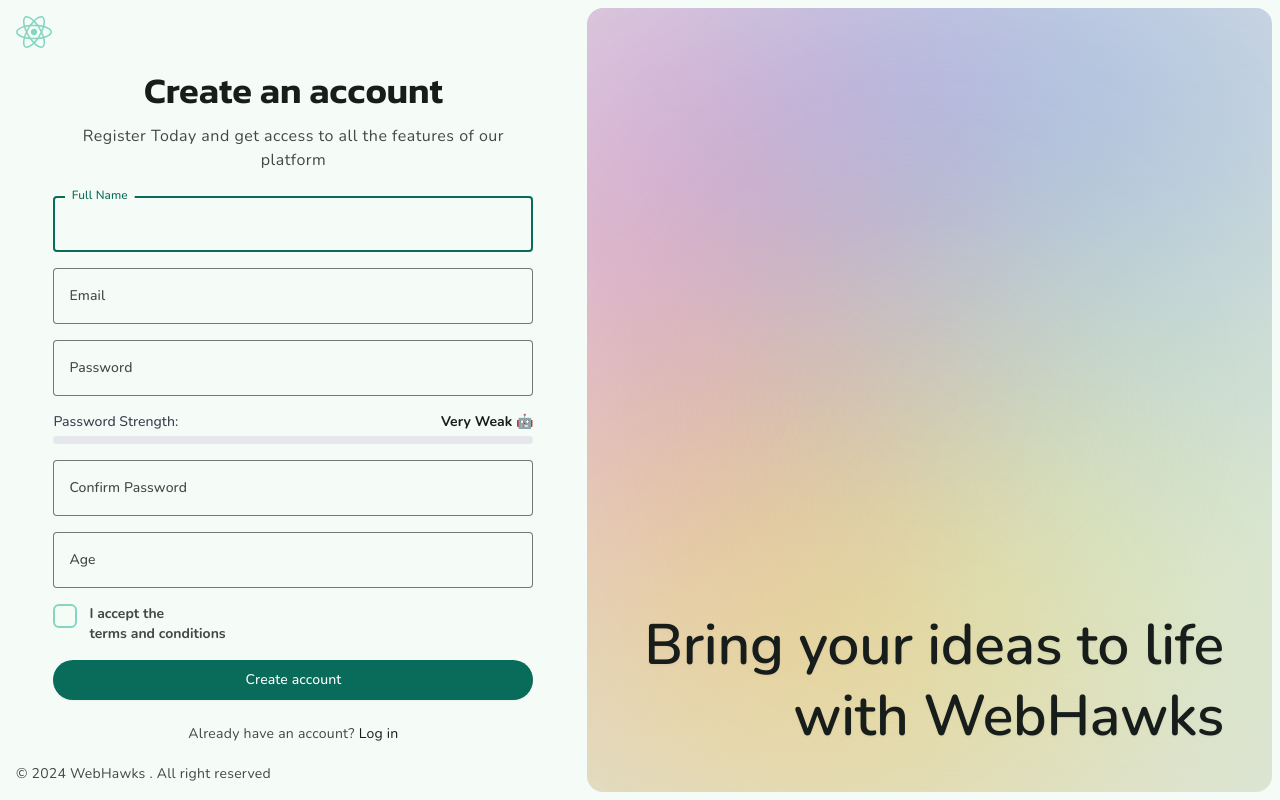
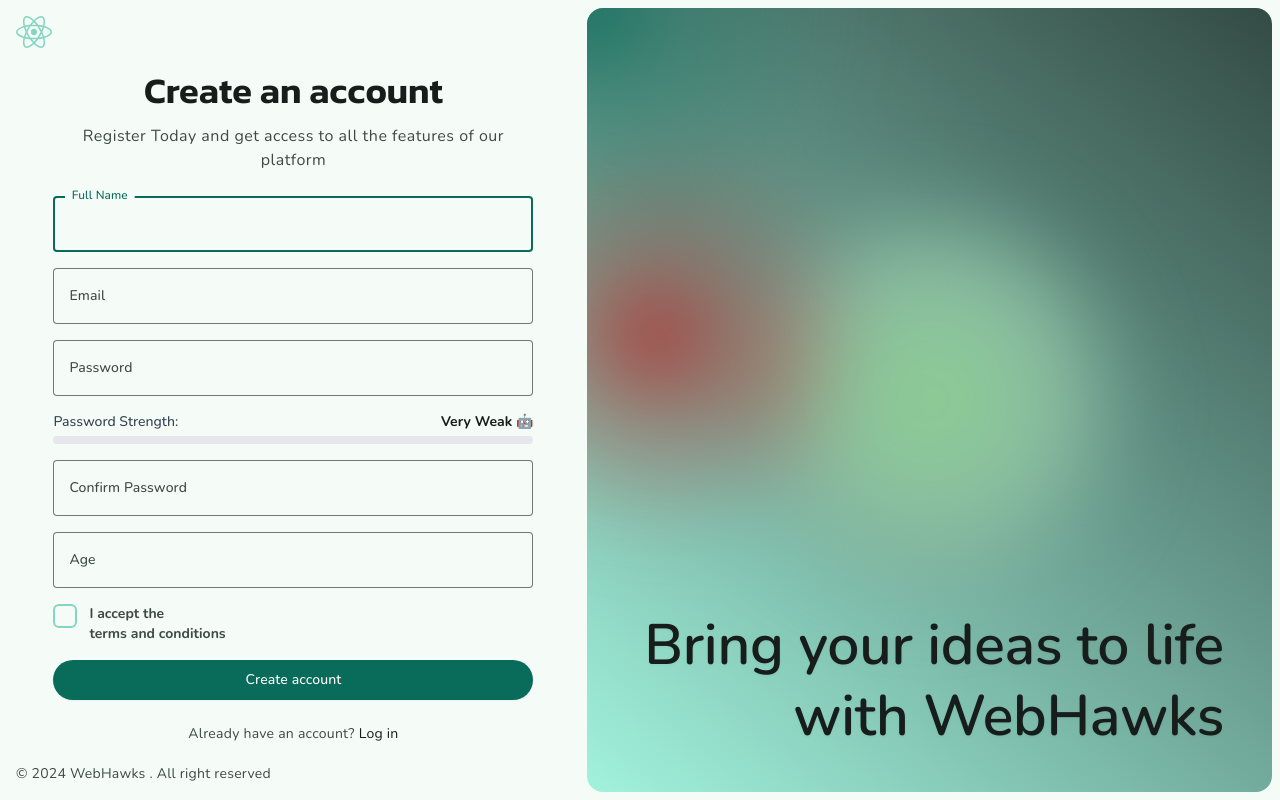
Before and after one commit to web-hawks/evento, a React (Vite) app: page /register in a window 1280 px wide. Built offline with nearby package versions, Linux system fonts and the light colour scheme.

Commit message:
feat: add utility functions for class name merging and enhance Tailwind CSS animations

```diff
--- a/package.json
+++ b/package.json
@@ -16,7 +16,8 @@
     "@stripe/stripe-js": "^5.3.0",
     "appwrite": "^16.0.2",
     "classnames": "^2.5.1",
-    "framer-motion": "^11.14.4",
+    "clsx": "^2.1.1",
+    "framer-motion": "^11.15.0",
     "lucide-react": "^0.469.0",
     "prop-types": "^15.8.1",
     "react": "^18.3.1",
@@ -26,6 +27,7 @@
     "react-hook-form": "^7.54.1",
     "react-redux": "^9.2.0",
     "react-router-dom": "^7.0.2",
+    "tailwind-merge": "^2.6.0",
     "zod": "^3.24.1"
   },
   "devDependencies": {
--- /dev/null
+++ b/src/components/ui/background-gradient-animation.jsx
@@ -0,0 +1,163 @@
+"use client";
+import { cn } from "../../lib/utils";
+import PropTypes from "prop-types";
+import { useEffect, useRef, useState } from "react";
+
+export const BackgroundGradientAnimation = ({
+    gradientBackgroundStart = "#A1F2DC",
+    gradientBackgroundEnd = "#334B45",
+    firstColor= "7, 32, 26",
+    secondColor= "133, 214, 193",
+    thirdColor= "170, 203, 227",
+    fourthColor= "186, 26, 26",
+    fifthColor= "105, 117, 69",
+    pointerColor= "9, 107, 90",
+    size = "80%",
+    blendingValue = "hard-light",
+    children,
+    className,
+    interactive = true,
+    containerClassName
+}) => {
+    const interactiveRef = useRef(null);
+
+    const [curX, setCurX] = useState(0);
+    const [curY, setCurY] = useState(0);
+    const [tgX, setTgX] = useState(0);
+    const [tgY, setTgY] = useState(0);
+    useEffect(() => {
+        document.body.style.setProperty("--gradient-background-start", gradientBackgroundStart);
+        document.body.style.setProperty("--gradient-background-end", gradientBackgroundEnd);
+        document.body.style.setProperty("--first-color", firstColor);
+        document.body.style.setProperty("--second-color", secondColor);
+        document.body.style.setProperty("--third-color", thirdColor);
+        document.body.style.setProperty("--fourth-color", fourthColor);
+        document.body.style.setProperty("--fifth-color", fifthColor);
+        document.body.style.setProperty("--pointer-color", pointerColor);
+        document.body.style.setProperty("--size", size);
+        document.body.style.setProperty("--blending-value", blendingValue);
+    }, []);
+
+    useEffect(() => {
+        function move() {
+            if (!interactiveRef.current) {
+                return;
+            }
+            setCurX(curX + (tgX - curX) / 20);
+            setCurY(curY + (tgY - curY) / 20);
+            interactiveRef.current.style.transform = `translate(${Math.round(curX)}px, ${Math.round(curY)}px)`;
+        }
+
+        move();
+    }, [tgX, tgY]);
+
+    const handleMouseMove = (event) => {
+        if (interactiveRef.current) {
+            const rect = interactiveRef.current.getBoundingClientRect();
+            setTgX(event.clientX - rect.left);
+            setTgY(event.clientY - rect.top);
+        }
+    };
+
+    const [isSafari, setIsSafari] = useState(false);
+    useEffect(() => {
+        setIsSafari(/^((?!chrome|android).)*safari/i.test(navigator.userAgent));
+    }, []);
+
+    return (
+        (<div
+            className={cn(
+                "relative overflow-hidden top-0 left-0 bg-[linear-gradient(40deg,var(--gradient-background-start),var(--gradient-background-end))]",
+                containerClassName
+            )}>
+            <svg className="hidden">
+                <defs>
+                    <filter id="blurMe">
+                        <feGaussianBlur in="SourceGraphic" stdDeviation="10" result="blur" />
+                        <feColorMatrix
+                            in="blur"
+                            mode="matrix"
+                            values="1 0 0 0 0  0 1 0 0 0  0 0 1 0 0  0 0 0 18 -8"
+                            result="goo" />
+                        <feBlend in="SourceGraphic" in2="goo" />
+                    </filter>
+                </defs>
+            </svg>
+            <div className={cn("", className)}>{children}</div>
+            <div
+                className={cn(
+                    "gradients-container h-full w-full blur-lg",
+                    isSafari ? "blur-2xl" : "[filter:url(#blurMe)_blur(40px)]"
+                )}>
+                <div
+                    className={cn(
+                        `absolute [background:radial-gradient(circle_at_center,_var(--first-color)_0,_var(--first-color)_50%)_no-repeat]`,
+                        `[mix-blend-mode:var(--blending-value)] w-[var(--size)] h-[var(--size)] top-[calc(50%-var(--size)/2)] left-[calc(50%-var(--size)/2)]`,
+                        `[transform-origin:center_center]`,
+                        `animate-first`,
+                        `opacity-100`
+                    )}></div>
+                <div
+                    className={cn(
+                        `absolute [background:radial-gradient(circle_at_center,_rgba(var(--second-color),_0.8)_0,_rgba(var(--second-color),_0)_50%)_no-repeat]`,
+                        `[mix-blend-mode:var(--blending-value)] w-[var(--size)] h-[var(--size)] top-[calc(50%-var(--size)/2)] left-[calc(50%-var(--size)/2)]`,
+                        `[transform-origin:calc(50%-400px)]`,
+                        `animate-second`,
+                        `opacity-100`
+                    )}></div>
+                <div
+                    className={cn(
+                        `absolute [background:radial-gradient(circle_at_center,_rgba(var(--third-color),_0.8)_0,_rgba(var(--third-color),_0)_50%)_no-repeat]`,
+                        `[mix-blend-mode:var(--blending-value)] w-[var(--size)] h-[var(--size)] top-[calc(50%-var(--size)/2)] left-[calc(50%-var(--size)/2)]`,
+                        `[transform-origin:calc(50%+400px)]`,
+                        `animate-third`,
+                        `opacity-100`
+                    )}></div>
+                <div
+                    className={cn(
+                        `absolute [background:radial-gradient(circle_at_center,_rgba(var(--fourth-color),_0.8)_0,_rgba(var(--fourth-color),_0)_50%)_no-repeat]`,
+                        `[mix-blend-mode:var(--blending-value)] w-[var(--size)] h-[var(--size)] top-[calc(50%-var(--size)/2)] left-[calc(50%-var(--size)/2)]`,
+                        `[transform-origin:calc(50%-200px)]`,
+                        `animate-fourth`,
+                        `opacity-70`
+                    )}></div>
+                <div
+                    className={cn(
+                        `absolute [background:radial-gradient(circle_at_center,_rgba(var(--fifth-color),_0.8)_0,_rgba(var(--fifth-color),_0)_50%)_no-repeat]`,
+                        `[mix-blend-mode:var(--blending-value)] w-[var(--size)] h-[var(--size)] top-[calc(50%-var(--size)/2)] left-[calc(50%-var(--size)/2)]`,
+                        `[transform-origin:calc(50%-800px)_calc(50%+800px)]`,
+                        `animate-fifth`,
+                        `opacity-100`
+                    )}></div>
+
+                {interactive && (
+                    <div
+                        ref={interactiveRef}
+                        onMouseMove={handleMouseMove}
+                        className={cn(
+                            `absolute [background:radial-gradient(circle_at_center,_rgba(var(--pointer-color),_0.8)_0,_rgba(var(--pointer-color),_0)_50%)_no-repeat]`,
+                            `[mix-blend-mode:var(--blending-value)] w-full h-full -top-1/2 -left-1/2`,
+                            `opacity-70`
+                        )}></div>
+                )}
+            </div>
+        </div>)
+    );
+};
+
+BackgroundGradientAnimation.propTypes = {
+    gradientBackgroundStart: PropTypes.string,
+    gradientBackgroundEnd: PropTypes.string,
+    firstColor: PropTypes.string,
+    secondColor: PropTypes.string,
+    thirdColor: PropTypes.string,
+    fourthColor: PropTypes.string,
+    fifthColor: PropTypes.string,
+    pointerColor: PropTypes.string,
+    size: PropTypes.string,
+    blendingValue: PropTypes.string,
+    children: PropTypes.node,
+    className: PropTypes.string,
+    interactive: PropTypes.bool,
+    containerClassName: PropTypes.string
+};
--- a/src/index.css
+++ b/src/index.css
@@ -86,7 +86,7 @@
 
 @layer utilities{
   .img-box{
-    @apply bg-light-surfaceContainerHighest dark:bg-dark-surfaceContainerHighest overflow-hidden
+    @apply bg-light-surfaceContainerHighest dark:bg-dark-surfaceContainerHighest
   }
 
   .img-cover{
--- /dev/null
+++ b/src/lib/utils.js
@@ -0,0 +1,6 @@
+import { clsx } from "clsx";
+import { twMerge } from "tailwind-merge";
+
+export function cn(...inputs) {
+    return twMerge(clsx(inputs));
+}
--- a/src/pages/Register.jsx
+++ b/src/pages/Register.jsx
@@ -9,11 +9,12 @@ import { useState } from "react"
 /**
  * Components
  */
-import { Banner, React } from "../assets/assets"
+import { React } from "../assets/assets"
 import PageTitle from "../components/PageTitle"
 import FieldText from "../components/FieldText"
 import PasswordStrengthMeter from "../components/PasswordStrengthMeter"
 import Button from "../components/Button"
+import { BackgroundGradientAnimation } from "../components/ui/background-gradient-animation"
 
 
 
@@ -181,17 +182,19 @@ const Register = () => {
             &copy; 2024 WebHawks . All right reserved
           </p>
         </div>
-        <div className="img-box hidden lg:relative lg:block lg:overflow-hidden lg:rounded-large">
-          <img
+          {/* <img
             src={Banner}
             alt=""
-            className="img-cover" />
+            className="img-cover" /> */}
+          <BackgroundGradientAnimation
+            containerClassName="hidden lg:relative lg:block lg:overflow-hidden lg:rounded-large"
+          className="">
+            <p className="absolute bottom-10 left-12 right-12 z-10 text-right text-displayLarge font-semibold leading-tight text-light-onSurface drop-shadow-sm 2xl:text-[72px]">
+              Bring your ideas to life with WebHawks
+            </p>
+          </BackgroundGradientAnimation>
 
-          <p className="absolute bottom-10 left-12 right-12 z-10 text-right text-displayLarge font-semibold leading-tight text-light-onSurface drop-shadow-sm 2xl:text-[72px]">
-            Bring your ideas to life with WebHawks
-          </p>
 
-        </div>
       </div>
     </>
   )
--- a/src/pages/Terms.jsx
+++ b/src/pages/Terms.jsx
@@ -1,7 +1,10 @@
 import { Link } from "react-router-dom"
+import PageTitle from "../components/PageTitle"
 
 const Terms = () => {
   return (
+    <>
+        <PageTitle title="Terms and Conditions" />
         <div className="min-h-screen bg-gray-50 px-4 py-12 sm:px-6 lg:px-8">
             <div className="mx-auto max-w-3xl">
                 <h1 className="mb-8 text-center text-3xl font-extrabold text-gray-900">Terms and Conditions</h1>
@@ -64,6 +67,7 @@ const Terms = () => {
                 </div>
             </div>
         </div>
+    </>
   )
 }
 
--- a/tailwind.config.js
+++ b/tailwind.config.js
@@ -302,6 +302,48 @@ export default {
         legacyAccelerate: 'cubic-bezier(0.4, 0, 1, 1)',
         linear: 'cubic-bezier(0, 0, 1, 1)',
       },
+      animation: {
+        first: "moveVertical 30s ease infinite",
+        second: "moveInCircle 20s reverse infinite",
+        third: "moveInCircle 40s linear infinite",
+        fourth: "moveHorizontal 40s ease infinite",
+        fifth: "moveInCircle 20s ease infinite",
+      },
+      keyframes: {
+        moveHorizontal: {
+          "0%": {
+            transform: "translateX(-50%) translateY(-10%)",
+          },
+          "50%": {
+            transform: "translateX(50%) translateY(10%)",
+          },
+          "100%": {
+            transform: "translateX(-50%) translateY(-10%)",
+          },
+        },
+        moveInCircle: {
+          "0%": {
+            transform: "rotate(0deg)",
+          },
+          "50%": {
+            transform: "rotate(180deg)",
+          },
+          "100%": {
+            transform: "rotate(360deg)",
+          },
+        },
+        moveVertical: {
+          "0%": {
+            transform: "translateY(-50%)",
+          },
+          "50%": {
+            transform: "translateY(50%)",
+          },
+          "100%": {
+            transform: "translateY(-50%)",
+          },
+        },
+      },
     },
   },
   plugins: [],
```
Also changed, not shown: 1 other file (tests, documents, lock files or other folders). Lines whose indentation alone changed are shown as unchanged.
